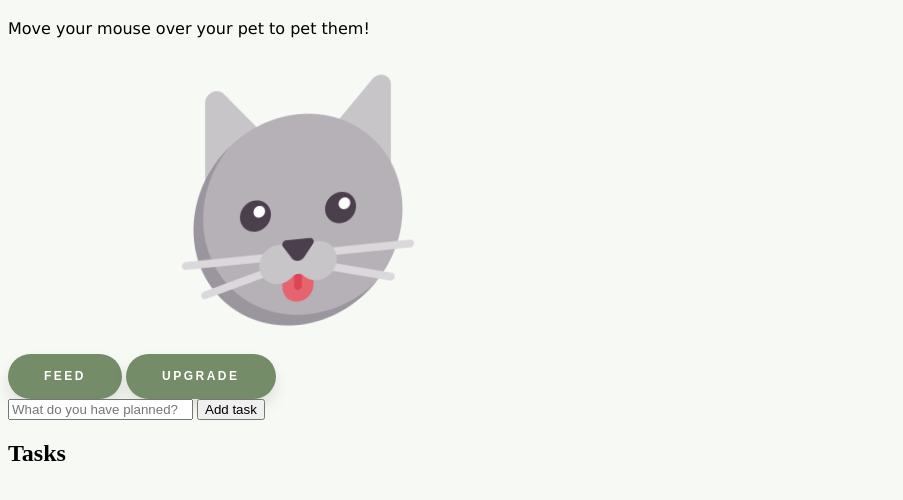
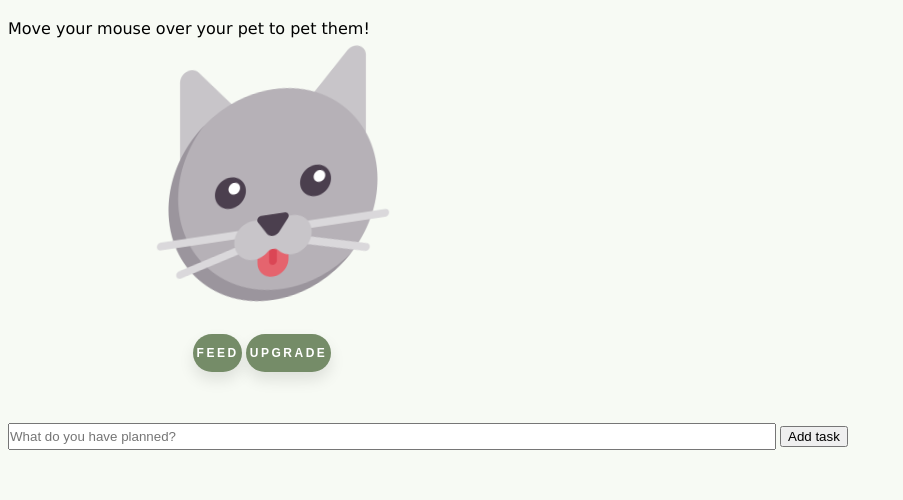
Before and after one commit to ashleyleal/ProductivePet-NewHacks-2022, a browser extension: page index.html in a window 1280 px wide. Shown: the part 62-562 px from the top of the page, without its empty margins (0-903 px from the left). Drawn offline with Linux system fonts and the light colour scheme.

Commit message:
implemented task list and centered some elements

```diff
--- a/index.html
+++ b/index.html
@@ -26,7 +26,7 @@
     <style>
       div {
         width: 500px;
-        padding: 40px;
+        padding: 15px;
       }
 
       <style>.button {
@@ -39,7 +39,7 @@
         display: inline-block;
         font-size: 16px;
         margin: 4px 2px;
-        transition-duration: 0.3s;
+        transition-duration: 0.3s; /*this is for Hoverable Buttons*/
         cursor: pointer;
       }
 
@@ -47,10 +47,11 @@
       img:hover {
         transform: scaleX(-1);
       }
+
+
     </style>
 
 </head>
-
 
 <style>
   #home {
@@ -60,7 +61,7 @@
 
 
   div#myDiv1 {
-    transform: matrix(1, -0.1, 0, 1.1, 0, 0);
+    transform: matrix(1, -0.15, 0, 1.1, 0, 0);
   }
 </style>
 
@@ -71,23 +72,28 @@
 
     <h1>Productive Pet</h1>
 
-    <p>Move your mouse over your pet to pet them!</p>
+      <p>Move your mouse over your pet to pet them!</p>
 
-    <div id="myDiv1">
+    <div class="container" id="myDiv1">
       <img id="home" src="pp_extension.png" width="1" height="1">
 
       <script src="script.js"></script>
 
-      <script src="https://replit.com/public/js/replit-badge.js" theme="blue" defer>
+      <script src="https://replit.com/public/js/replit-badge.js"  theme="blue" defer>
 
       </script>
     </div>
 
 
-    <button class="button button1"> Feed </button>
-    <button class="button button2"> Upgrade </button>
+    <div class="container">
+      <div class="item">
+        <button class="button button1"> Feed </button>
+        <button class="button button2"> Upgrade </button>
+      </div>
+    </div>
 
     <header>
+      <br>
       <form id="new-task-form">
         <input type="text" name="new-task-input" id="new-task-input" placeholder="What do you have planned?" />
         <input type="submit" id="new-task-submit" value="Add task" />
@@ -95,8 +101,6 @@
     </header>
     <main>
       <section class="task-list">
-        <h2>Tasks</h2>
-
         <div id="tasks">
 
         </div>
--- a/script.js
+++ b/script.js
@@ -42,8 +42,10 @@ window.addEventListener('load', () => {
 
 		list_el.appendChild(task_el);
 
+    // Ensures empty initial value in list element box
 		input.value = '';
 
+    // Waits for user to press edit and delete buttons
 		task_edit_el.addEventListener('click', (e) => {
 			if (task_edit_el.innerText.toLowerCase() == "edit") {
 				task_edit_el.innerText = "Save";
@@ -55,6 +57,7 @@ window.addEventListener('load', () => {
 			}
 		});
 
+    // Kills list element when delete button is pressed
 		task_delete_el.addEventListener('click', (e) => {
 			list_el.removeChild(task_el);
 		});
--- a/style.css
+++ b/style.css
@@ -30,7 +30,7 @@ p {
   font-size: 16px;
 }
 button {
-  padding: 1.3em 3em;
+  padding: 1em 0.3em;
   font-size: 12px;
   text-transform: uppercase;
   letter-spacing: 2.5px;
@@ -55,3 +55,22 @@ button:hover {
 button:active {
   transform: translateY(-1px);
 }
+
+input[type=text] {
+  width: 60%;
+  padding: 4px 0px;
+  margin: 3px 0;
+  box-sizing: border-box;
+  margin-left: auto;
+  margin-right: auto;
+}
+
+.container {
+  display: flex;
+  align-items: center;
+  justify-content: center;
+}
+
+.item {
+    width: 10em;
+}
```
